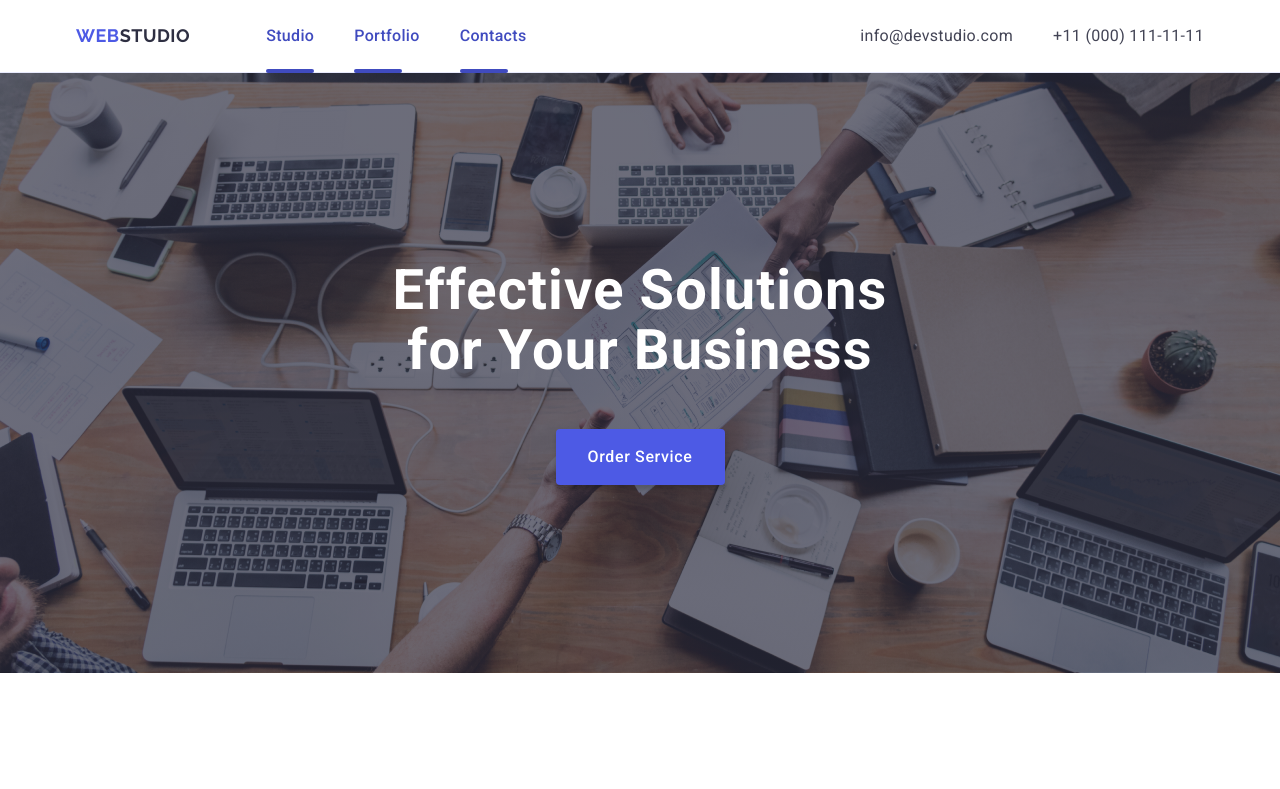
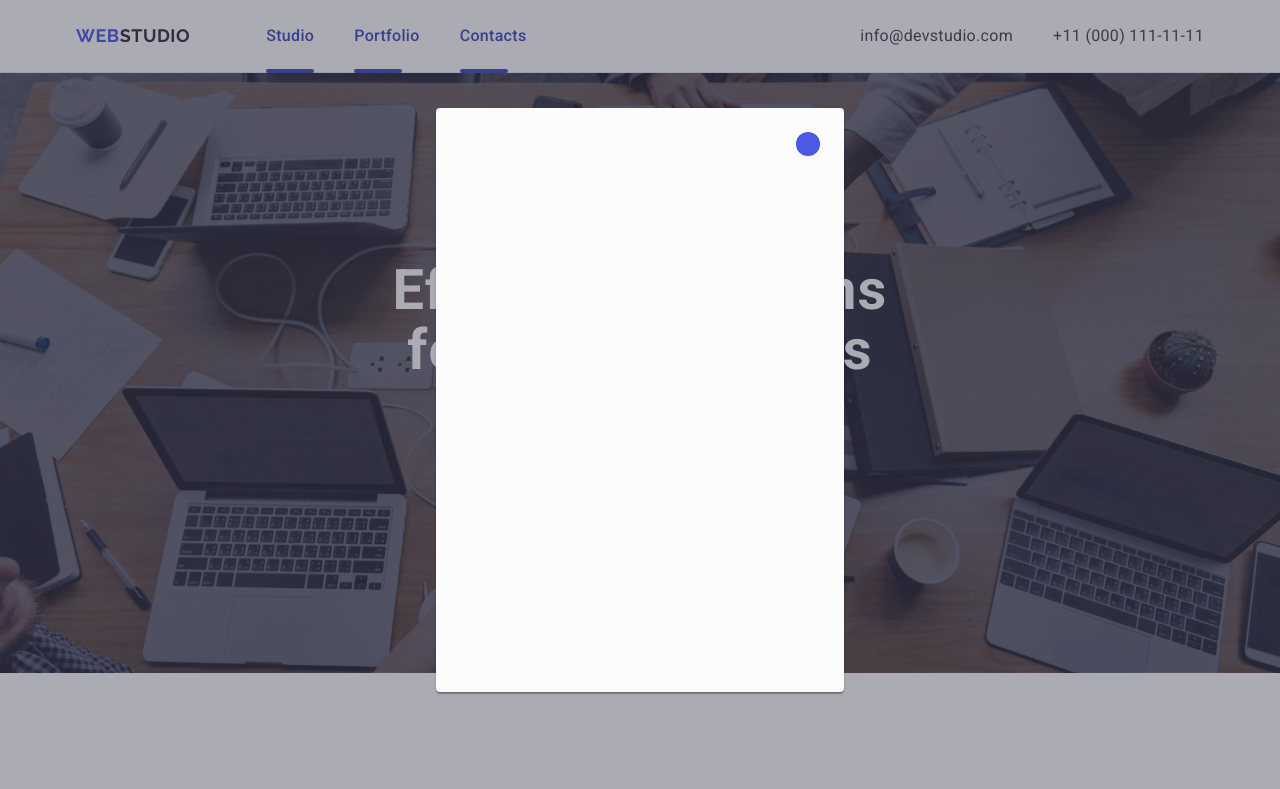
Before and after one commit to ssKyryloss/goit-markup-hw-05, a plain HTML site: page index.html in a window 1280 px wide. Shown: the top 789 px of the page. Drawn offline with nearby package versions, Linux system fonts and the light colour scheme.

Commit message:
Update style.css

```diff
--- a/css/style.css
+++ b/css/style.css
@@ -493,3 +493,49 @@ address {
 .contacts-icon {
     fill: #f4f4fd;
 }
+
+.container-modal {
+    position: fixed;
+    top: 0;
+    left: 0;
+    width: 100%;
+    height: 100%;
+    background-color: var(--NAVY-BLUE-modal, rgba(46, 47, 66, 0.40));
+    transition: opacity 250ms cubic-bezier(0.4, 0, 0.2, 1), visibility 250ms cubic-bezier(0.4, 0, 0.2, 1);
+}
+
+.modal {
+    position: absolute;
+    top: 50%;
+    left: 50%;
+    transform: translate(-50%, -50%) scale(1);
+    width: 408px;
+    min-height: 584px;
+    background: #fcfcfc;
+    box-shadow: 0px 1px 1px rgba(0, 0, 0, 0.14), 0px 1px 3px rgba(0, 0, 0, 0.12), 0px 2px 1px rgba(0, 0, 0, 0.2);
+    border-radius: 4px;
+    transition: transform 250ms cubic-bezier(0.4, 0, 0.2, 1);
+}
+
+.modal-btn {
+    position: absolute;
+    top: 24px;
+    right: 24px;
+    width: 24px;
+    height: 24px;
+    border-radius: 50%;
+    display: flex;
+    align-items: center;
+    justify-content: center;
+    background-color: #4D5AE5;
+    border: 1px solid rgba(0, 0, 0, 0.1);
+    padding: 0;
+    cursor: pointer;
+    transition: background-color 250ms cubic-bezier(0.4, 0, 0.2, 1), border 250ms cubic-bezier(0.4, 0, 0.2, 1);
+
+}
+.modal-btn:hover,
+.modal-btn:focus {
+    background-color: #404BBF;
+    border: none;
+}
```
